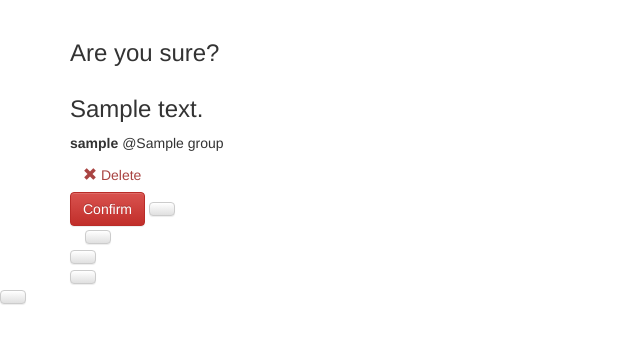
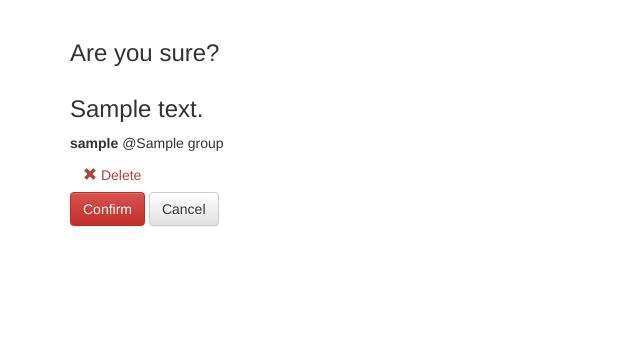
Before and after one commit to mbicki/simplesocial, a Django app: page /posts/delete/1 in a window 1280 px wide. Shown: the part 52-396 px from the top of the page, without its empty margins (0-640 px from the left). Run offline with Django 3.2, Linux system fonts and the light colour scheme; a user stored in the database is signed in; tables that the repository leaves empty hold one stand-in row (values such as "Sample post"); some libraries are stand-ins or nearby versions.

Commit message:
delete issue fixes

```diff
--- a/posts/templates/posts/post_confirm_delete.html
+++ b/posts/templates/posts/post_confirm_delete.html
@@ -9,6 +9,6 @@
         {% csrf_token %}
         <input type="submit" value="Confirm" class="btn btn-danger btn-large">
         <a href="{% url 'posts:single' username=user.username pk=object.pk %}"
-        class="btn btn-simple btn-large btn-default"><Cancel/a>
+        class="btn btn-simple btn-large btn-default">Cancel</a>
     </form>
 {% endblock post_content %}
```
